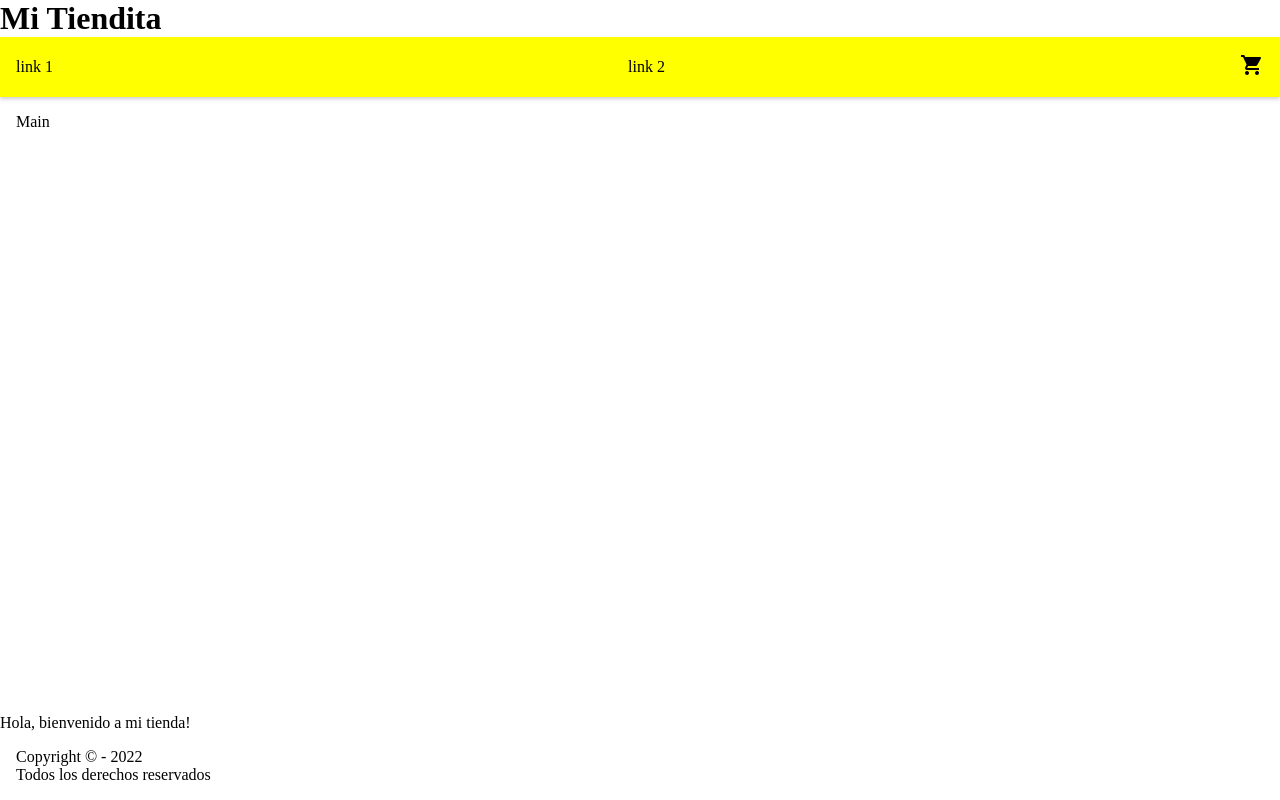
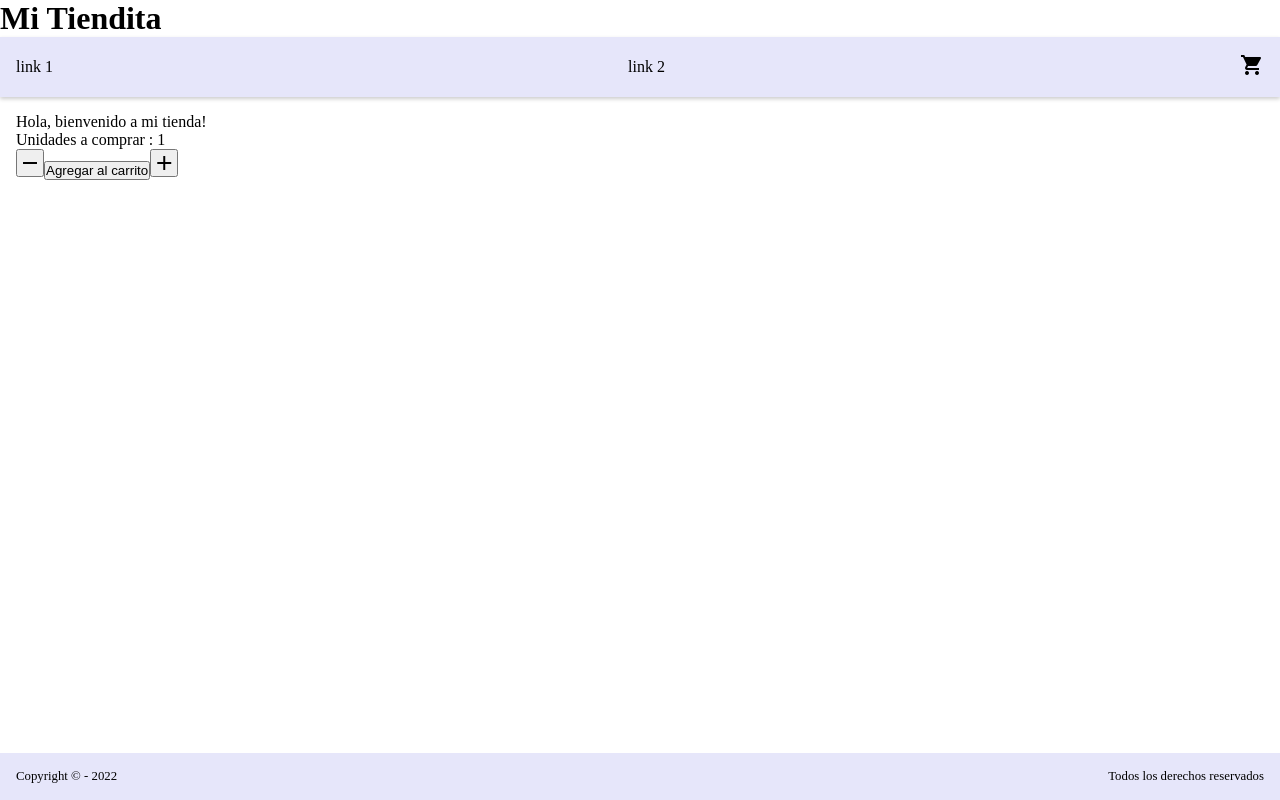
Before and after one commit to GabyChavezVeloz/ecommerce-gabrielachavez, a React (Create React App) app: page / in a window 1280 px wide. Built offline with nearby package versions, Linux system fonts and the light colour scheme.

Commit message:
Contador con boton

```diff
--- a/public/index.html
+++ b/public/index.html
@@ -16,7 +16,7 @@
     -->
     <link rel="manifest" href="%PUBLIC_URL%/manifest.json" />
     <link href="https://fonts.googleapis.com/icon?family=Material+Icons"
-      rel="stylesheet">
+    rel="stylesheet">
     <!--
       Notice the use of %PUBLIC_URL% in the tags above.
       It will be replaced with the URL of the `public` folder during the build.
--- a/src/App.js
+++ b/src/App.js
@@ -9,7 +9,6 @@ const App = () => {
     return (
         <>
             <Header/>
-            <Main/>
             <ItemListContainer greeting="Hola, bienvenido a mi tienda!"/>
             <Footer/>
         </>
--- a/src/Footer.js
+++ b/src/Footer.js
@@ -1,7 +1,7 @@
 
 const Footer = () => {
     return(
-        <footer>
+        <footer className="footer">
             <p>Copyright &copy; - 2022</p>
             <p>Todos los derechos reservados</p>
 
--- a/src/component/CartWidget.js
+++ b/src/component/CartWidget.js
@@ -1,7 +1,7 @@
 const CartWidget = () => {
 
   return (
-    <span class="material-icons">
+    <span className="material-icons">
         shopping_cart
     </span>
 
--- /dev/null
+++ b/src/component/ItemCount.js
@@ -0,0 +1,41 @@
+import { useState} from "react"
+
+const ItemCount =({init, stock, onAdd}) => {
+
+    const [contador, setContador] = useState(init)
+
+    const sumar = () => {
+        if(contador < stock){
+         setContador(contador+1)
+        }
+
+    }
+
+    const restar = () => {
+     if(contador > 0){
+         setContador(contador-1)
+        }
+
+ }
+
+ const confirmar = () => {
+     if(contador<=stock){
+        //console.log(contador)
+        onAdd(contador)
+     }
+
+
+ }
+
+  return (
+    <div>
+    <p>Unidades a comprar : {contador}</p>
+    <button onClick={restar} className="material-icons">remove</button>
+    <button onClick={confirmar}>Agregar al carrito</button>
+    <button onClick={sumar} className="material-icons">add</button>
+
+</div>
+  )
+}
+
+export default ItemCount
--- a/src/component/ItemListContainer.js
+++ b/src/component/ItemListContainer.js
@@ -1,6 +1,20 @@
+import ItemCount from "./ItemCount"
+
 const ItemListContainer = ({greeting}) => {
+
+  const onAdd =(contador) =>{
+    console.log("Productos a comprar: "+contador)
+  }
+
   return (
-    <div>{greeting}</div>
+    <>
+      <main>
+        <div>{greeting}</div>
+        <ItemCount stock={10} init={1} onAdd={onAdd}/>
+      </main>
+
+    </>
+
   )
 }
 
--- a/src/estilos.scss
+++ b/src/estilos.scss
@@ -50,7 +50,7 @@
   }
 
   #root > nav {
-    background-color: yellow;
+    background-color: lavender;
     display: flex;
     justify-content: space-between;
     align-items: center;
@@ -64,45 +64,8 @@
   }
 
 .footer{
-    background-color: yellow;
+    background-color: lavender;
     display: flex;
     justify-content: space-between;
     font-size: 0.8rem;
 }
-
-@font-face {
-    font-family: 'Material Icons';
-    font-style: normal;
-    font-weight: 400;
-    src: url(https://example.com/MaterialIcons-Regular.eot); /* For IE6-8 */
-    src: local('Material Icons'),
-      local('MaterialIcons-Regular'),
-      url(https://example.com/MaterialIcons-Regular.woff2) format('woff2'),
-      url(https://example.com/MaterialIcons-Regular.woff) format('woff'),
-      url(https://example.com/MaterialIcons-Regular.ttf) format('truetype');
-  }
-
-  .material-icons {
-    font-family: 'Material Icons';
-    font-weight: normal;
-    font-style: normal;
-    font-size: 24px;  /* Preferred icon size */
-    display: inline-block;
-    line-height: 1;
-    text-transform: none;
-    letter-spacing: normal;
-    word-wrap: normal;
-    white-space: nowrap;
-    direction: ltr;
-
-    /* Support for all WebKit browsers. */
-    -webkit-font-smoothing: antialiased;
-    /* Support for Safari and Chrome. */
-    text-rendering: optimizeLegibility;
-
-    /* Support for Firefox. */
-    -moz-osx-font-smoothing: grayscale;
-
-    /* Support for IE. */
-    font-feature-settings: 'liga';
-  }
```
